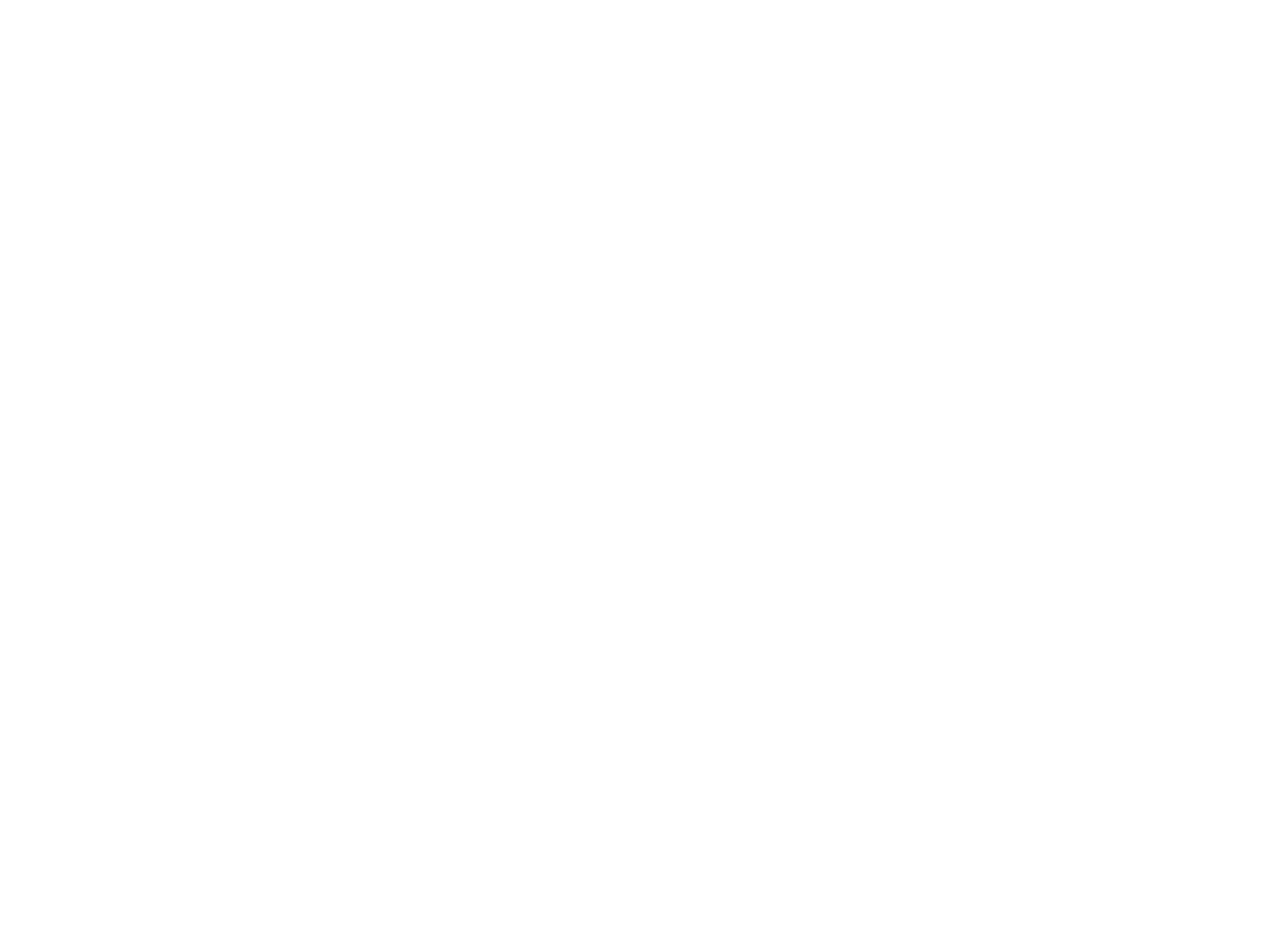
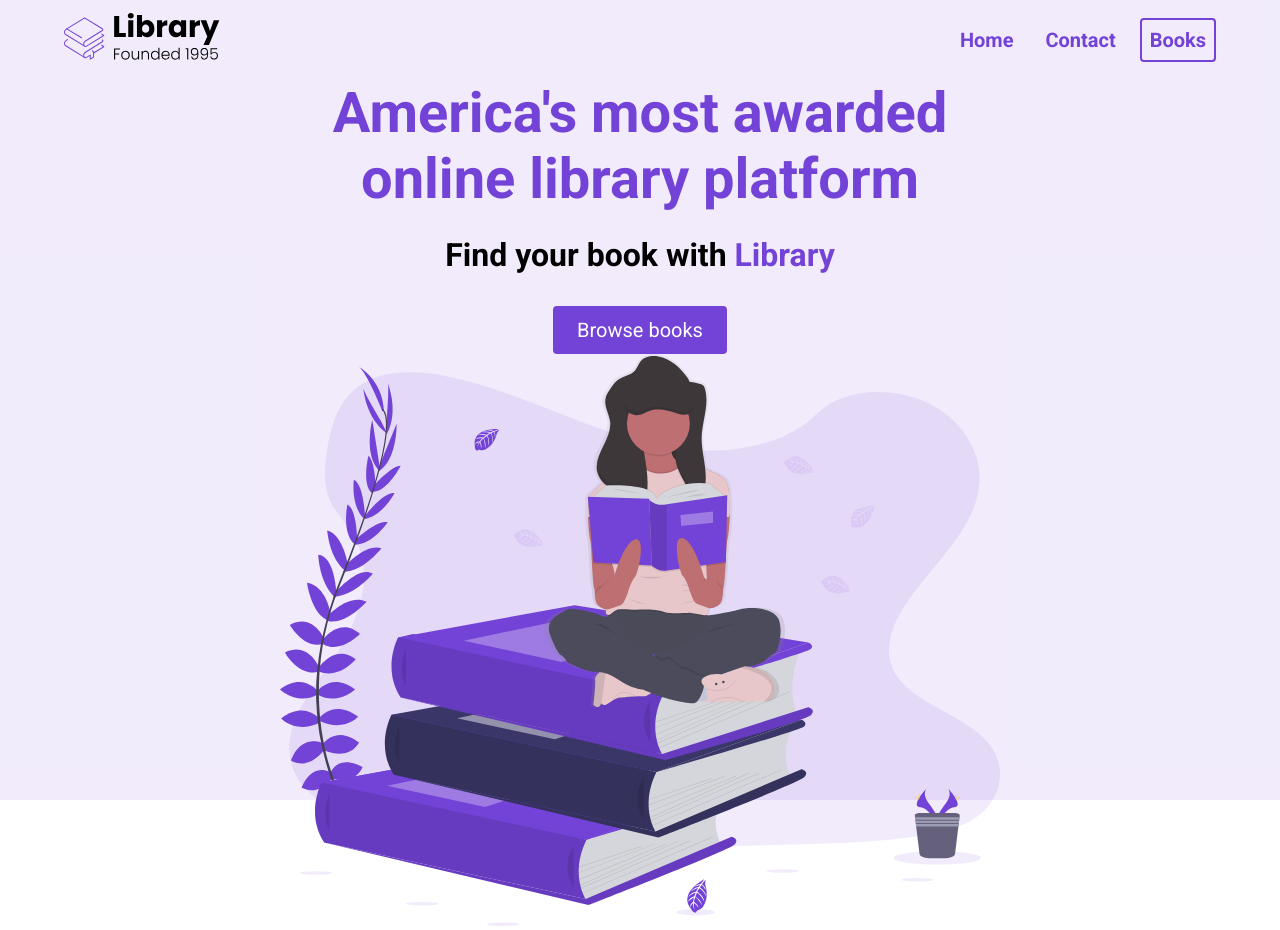
Before and after one commit to johnst101/e-commerce-website, a plain HTML site: page index.html in a window 1280 px wide. Before the commit the page ends 800 px from the top, so only its background shows below. Drawn offline with Linux system fonts and the light colour scheme.

Commit message:
starting on landing page

```diff
--- a/index.html
+++ b/index.html
@@ -1,13 +1,38 @@
 <!DOCTYPE html>
 <html lang="en">
-<head>
-    <meta charset="UTF-8">
-    <meta http-equiv="X-UA-Compatible" content="IE=edge">
-    <meta name="viewport" content="width=device-width, initial-scale=1.0">
-    <title>Document</title>
-    <link rel="stylesheet" href="styles.css">
-</head>
-<body>
-
-</body>
+  <head>
+    <meta charset="UTF-8" />
+    <meta http-equiv="X-UA-Compatible" content="IE=edge" />
+    <meta name="viewport" content="width=device-width, initial-scale=1.0" />
+    <title>Library</title>
+    <link rel="stylesheet" href="styles.css" />
+  </head>
+  <body>
+    <section id="landing">
+      <nav>
+        <div class="nav__container">
+          <img src="./assets/Library.svg" class="logo" alt="Library logo" />
+          <ul class="nav__links">
+            <li><a href="#" class="nav__link">Home</a></li>
+            <li><a href="#contact" class="nav__link">Contact</a></li>
+            <li>
+              <a href="#books" class="nav__link nav__link--primary">Books</a>
+            </li>
+          </ul>
+        </div>
+      </nav>
+      <header>
+        <div class="header__container">
+          <div class="header__description">
+            <h1>America's most awarded online library platform</h1>
+            <h2>Find your book with <span class="purple">Library</span></h2>
+            <button class="btn">Browse books</button>
+          </div>
+          <figure class="header__image-wrapper">
+            <img src="./assets/Undraw_Books.svg" alt="" />
+          </figure>
+        </div>
+      </header>
+    </section>
+  </body>
 </html>
--- a/styles.css
+++ b/styles.css
@@ -1,5 +1,123 @@
+@import url('https://fonts.googleapis.com/css2?family=Roboto:wght@400;500;700&display=swap');
+
 * {
     box-sizing: border-box;
     padding: 0;
     margin: 0;
+    font-family: 'Roboto', sans-serif;
 }
+
+nav{
+    height: 80px;
+    display: flex;
+}
+
+img{
+    width: 100%;
+}
+
+.nav__container{
+    width: 100%;
+    max-width: 1200px;
+    padding: 0 24px;
+    display: flex;
+    justify-content: space-between;
+    align-items: center;
+    margin: 0 auto;
+}
+
+.purple{
+    color: #7342d6;
+}
+
+.logo{
+    width: 160px;
+}
+
+ul{
+    display: flex;
+}
+
+li{
+    list-style-type: none;
+}
+
+.nav__link{
+    margin-left: 16px;
+    text-decoration: none;
+    font-size: 20px;
+    color: #7342d6;
+    font-weight: bold;
+    padding: 8px;
+}
+
+.nav__link:hover{
+    text-decoration: underline;
+}
+
+.nav__link--primary {
+    border: 2px solid #7342d6;
+    border-radius: 4px;
+}
+
+.nav__link--primary:hover{
+    text-decoration: none;
+}
+
+#landing{
+    background-color: rgba(115, 66, 214, 0.1);
+}
+
+header{
+    height: calc(100vh - 80px);
+}
+
+.header__container{
+    width: 100%;
+    max-width: 720px;
+    margin: 0 auto;
+    height: 100%;
+    display: flex;
+    flex-direction: column;
+    justify-content: space-around;
+}
+
+.header__description{
+    display: flex;
+    flex-direction: column;
+    align-items: center;
+}
+
+h1{
+    font-size: 56px;
+    color: #7342d6;
+    margin-bottom: 24px;
+    text-align: center;
+}
+
+h2{
+    font-size: 32px;
+    margin-bottom: 32px;
+    text-align: center;
+}
+
+button{
+    cursor: pointer;
+}
+
+button:active{
+    transform: translateY(1px);
+}
+
+.btn{
+    background-color: #7342d6;
+    color: white;
+    padding: 12px 24px;
+    font-size: 20px;
+    border-radius: 4px;
+    border: none;
+}
+
+.header__image--wrapper{
+    padding: 20px;
+}
```
